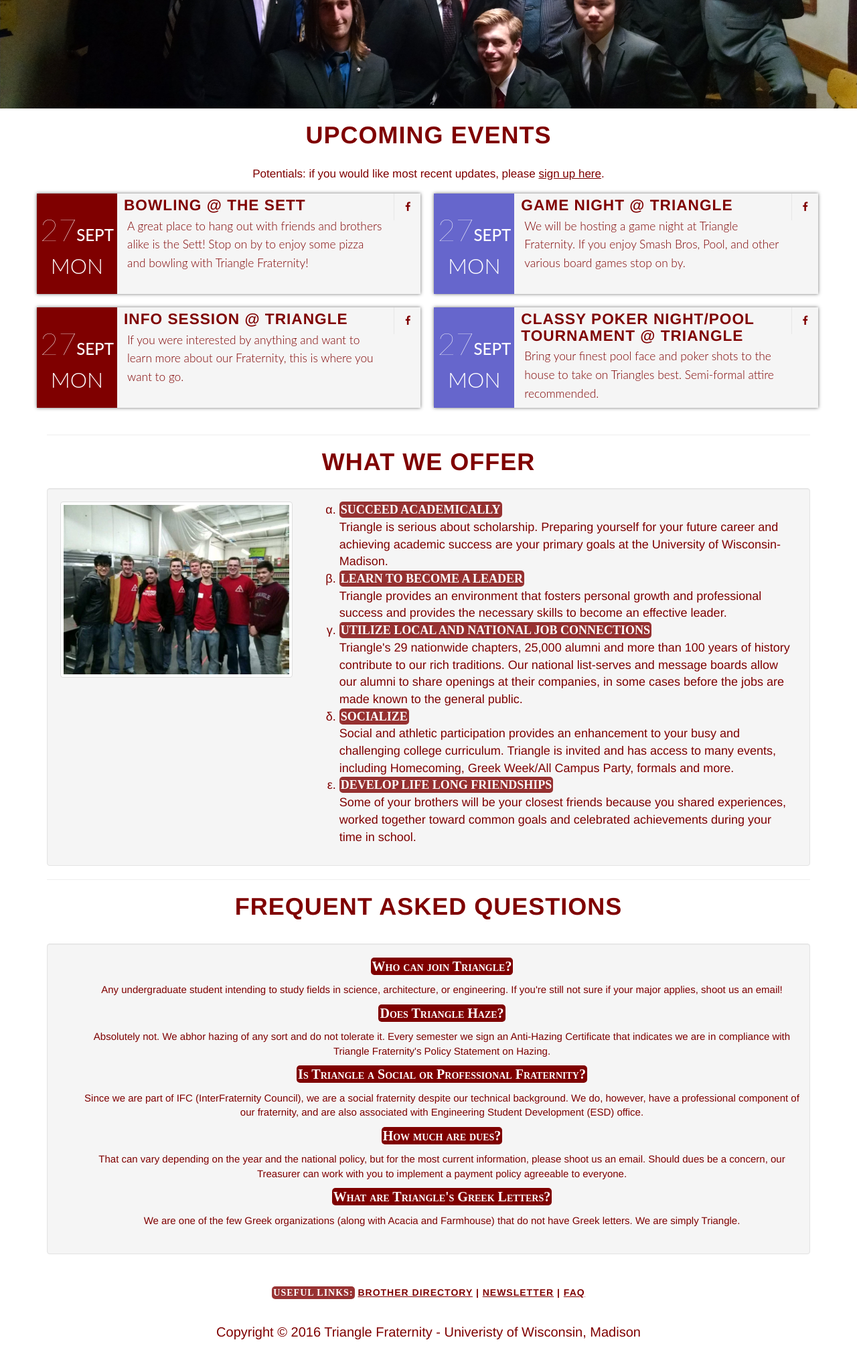
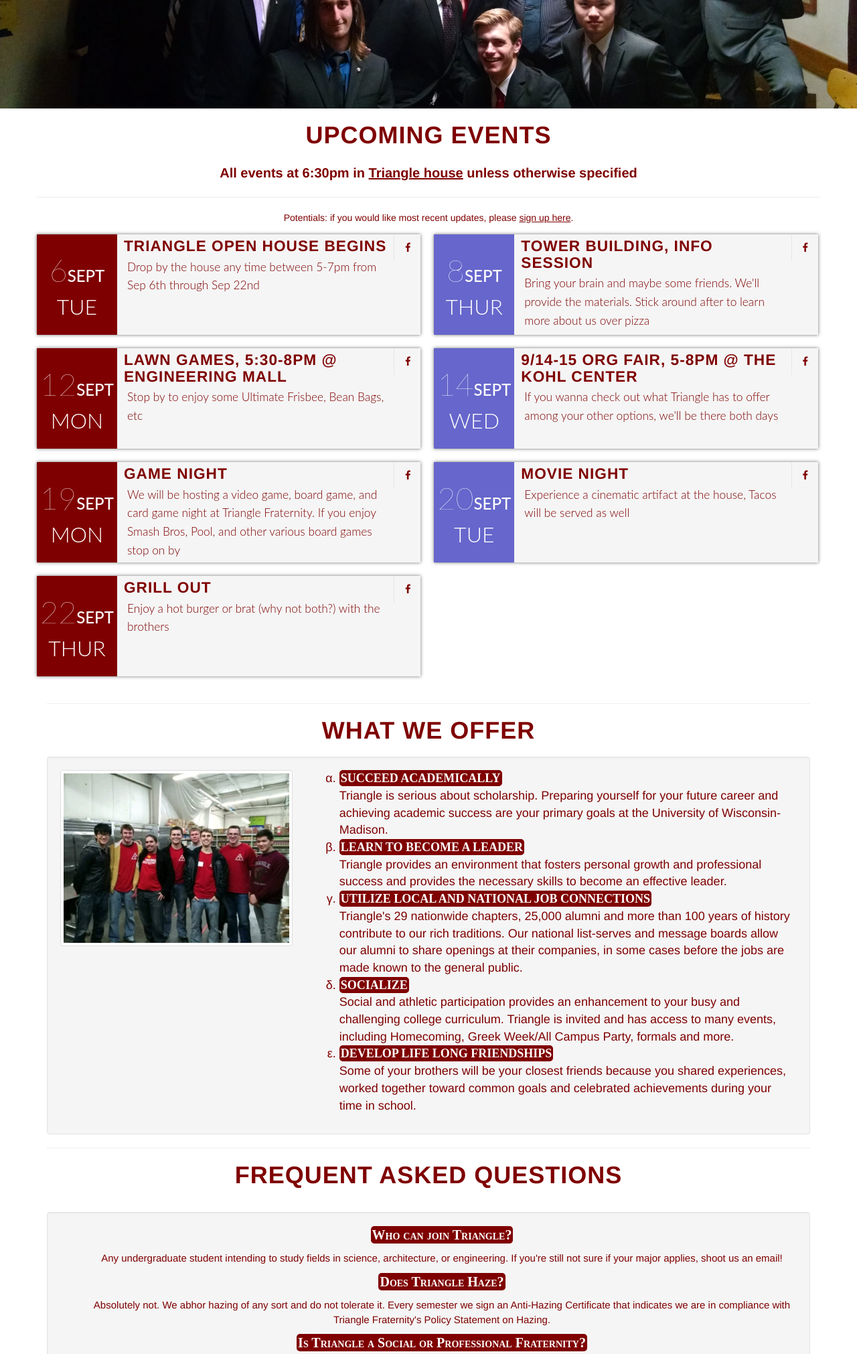
Before and after one commit to Cigarent/Triangle, a PHP site: page /rush.php in a window 1280 px wide. Shown: the part 318-2340 px from the top of the page at 67% size. Before the commit the page ends 2319 px from the top, so only its background shows below. Run offline with PHP 8.4, Linux system fonts and the light colour scheme.

Commit message:
edit rush event

```diff
--- a/css/main.css
+++ b/css/main.css
@@ -382,7 +382,7 @@ body {
 .list-head, .faq-question{
   padding: 2px;
   border-radius: 5px;
-  background-color: rgba(127, 0, 0, 0.8);
+  background-color: #7F0000;
   color: white;
   font-family: "Times New Roman", Times, serif;
   font-weight: bold;
--- a/rush.php
+++ b/rush.php
@@ -28,82 +28,121 @@
     <div class="container">
         <div class="row text-center">
             <h1 style="margin-bottom:20px">UPCOMING EVENTS</h1>
-            <p><small>Potentials: if you would like most recent updates, please <a href="contact.php">sign up here</a>.</small>
+            <p><b>All events at 6:30pm in <a target="_blank" href="https://goo.gl/maps/D1GhvEenRkQ2">Triangle house</a> unless otherwise specified</b>
+              <hr>Potentials: if you would like most recent updates, please <a href="contact.php">sign up here</a>.
                 <p>
         </div>
         <div class="row">
             <ul class="event-list">
                 <li class="col-sm-6 col-xs-12">
-                    <time datetime="2016-01-27">
-                        <span class="day">27<small class="month">Sept</small></span>
+                    <time datetime="2016-09-06">
+                        <span class="day">6<small class="month">Sept</small></span>
+                        <span class="weekday">Tue</span>
+                        <span class="year">2016</span>
+                        <span class="time">ALL DAY</span>
+                    </time>
+
+                    <div class="info">
+                        <h2 class="title">Triangle Open House begins</h2>
+                        <p class="desc">Drop by the house any time between 5-7pm from Sep 6th through Sep 22nd</p><div class="social">
+                      <ul>
+                          <li><a href="#facebook"><span class="fa fa-facebook"></span></a></li>
+                      </ul>
+                  </div>
+              </li>
+
+              <li class="col-sm-6 col-xs-12">
+                  <time datetime="2016-09-08">
+                      <span class="day">8<small class="month">Sept</small></span>
+                      <span class="weekday">Thur</span>
+                      <span class="year">2016</span>
+                      <span class="time">ALL DAY</span>
+                  </time>
+
+                  <div class="info">
+                      <h2 class="title">Tower Building, Info Session </h2>
+                  <p class="desc">Bring your brain and maybe some friends. We'll provide the materials. Stick around after to learn more about us over pizza</p><div class="social">
+                      <ul>
+                          <li><a href="#facebook"><span class="fa fa-facebook"></span></a></li>
+                      </ul>
+                  </div>
+              </li>
+
+              <li class="col-sm-6 col-xs-12">
+                  <time datetime="2016-09-12">
+                      <span class="day">12<small class="month">Sept</small></span>
                       <span class="weekday">Mon</span>
                       <span class="year">2016</span>
                       <span class="time">ALL DAY</span>
                   </time>
 
                   <div class="info">
-                        <h2 class="title">BOWLING @ The Sett</h2>
-                        <p class="desc">A great place to hang out with friends and brothers alike is the Sett! Stop on by to enjoy some pizza and bowling with Triangle Fraternity!</p>
-                    </div>
-
-                    <div class="social">
+                      <h2 class="title">Lawn Games, 5:30-8pm @ Engineering Mall</h2>
+                  <p class="desc">Stop by to enjoy some Ultimate Frisbee, Bean Bags, etc</p><div class="social">
                       <ul>
                           <li><a href="#facebook"><span class="fa fa-facebook"></span></a></li>
                       </ul>
                   </div>
               </li>
               <li class="col-sm-6 col-xs-12">
-                    <time datetime="2016-01-27">
-                        <span class="day">27<small class="month">Sept</small></span>
+                  <time datetime="2016-09-14">
+                      <span class="day">14<small class="month">Sept</small></span>
+                      <span class="weekday">Wed</span>
+                      <span class="year">2016</span>
+                      <span class="time">ALL DAY</span>
+                  </time>
+
+                  <div class="info">
+                      <h2 class="title">9/14-15 Org Fair, 5-8pm @ the Kohl Center</h2>
+                  <p class="desc">If you wanna check out what Triangle has to offer among your other options, we'll be there both days</p><div class="social">
+                      <ul>
+                          <li><a href="#facebook"><span class="fa fa-facebook"></span></a></li>
+                      </ul>
+                  </div>
+              </li>
+              <li class="col-sm-6 col-xs-12">
+                  <time datetime="2016-09-19">
+                      <span class="day">19<small class="month">Sept</small></span>
                       <span class="weekday">Mon</span>
                       <span class="year">2016</span>
                       <span class="time">ALL DAY</span>
                   </time>
 
                   <div class="info">
-                        <h2 class="title">GAME NIGHT @ Triangle</h2>
-                        <p class="desc">We will be hosting a game night at Triangle Fraternity. If you enjoy Smash Bros, Pool, and other various board games stop on by.</p>
-                    </div>
-
-                    <div class="social">
+                      <h2 class="title">Game Night </h2>
+                  <p class="desc">We will be hosting a video game, board game, and card game night at Triangle Fraternity. If you enjoy Smash Bros, Pool, and other various board games stop on by</p><div class="social">
                       <ul>
                           <li><a href="#facebook"><span class="fa fa-facebook"></span></a></li>
                       </ul>
                   </div>
               </li>
               <li class="col-sm-6 col-xs-12">
-                    <time datetime="2016-01-27">
-                        <span class="day">27<small class="month">Sept</small></span>
-                        <span class="weekday">Mon</span>
+                  <time datetime="2016-09-20">
+                      <span class="day">20<small class="month">Sept</small></span>
+                      <span class="weekday">Tue</span>
                       <span class="year">2016</span>
                       <span class="time">ALL DAY</span>
                   </time>
 
                   <div class="info">
-                        <h2 class="title">INFO SESSION @ Triangle</h2>
-                        <p class="desc">If you were interested by anything and want to learn more about our Fraternity, this is where you want to go.</p>
-                    </div>
-
-                    <div class="social">
+                      <h2 class="title">Movie Night </h2>
+                  <p class="desc">Experience a cinematic artifact at the house, Tacos will be served as well</p><div class="social">
                       <ul>
                           <li><a href="#facebook"><span class="fa fa-facebook"></span></a></li>
                       </ul>
                   </div>
               </li>
               <li class="col-sm-6 col-xs-12">
-                    <time datetime="2016-01-27">
-                        <span class="day">27<small class="month">Sept</small></span>
-                        <span class="weekday">Mon</span>
+                  <time datetime="2016-09-22">
+                      <span class="day">22<small class="month">Sept</small></span>
+                      <span class="weekday">Thur</span>
                       <span class="year">2016</span>
                       <span class="time">ALL DAY</span>
                   </time>
 
                   <div class="info">
-                        <h2 class="title">Classy Poker Night/Pool Tournament @ Triangle</h2>
-                        <p class="desc">Bring your finest pool face and poker shots to the house to take on Triangles best. Semi-formal attire recommended.</p>
-                    </div>
-
-                    <div class="social">
+                      <h2 class="title">Grill out </h2>
+                  <p class="desc">Enjoy a hot burger or brat (why not both?) with the brothers</p><div class="social">
                       <ul>
                           <li><a href="#facebook"><span class="fa fa-facebook"></span></a></li>
                       </ul>
```
Lines whose indentation alone changed are shown as unchanged.
